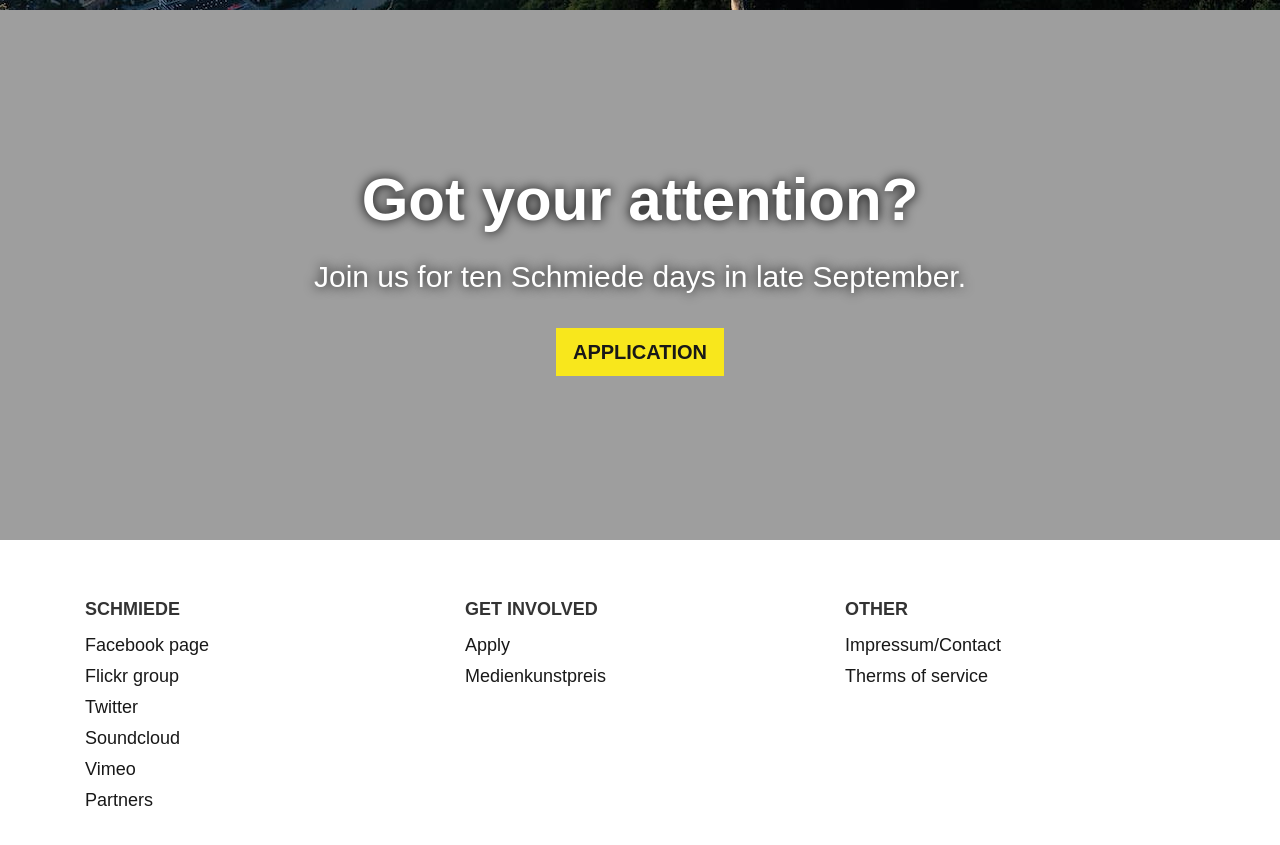
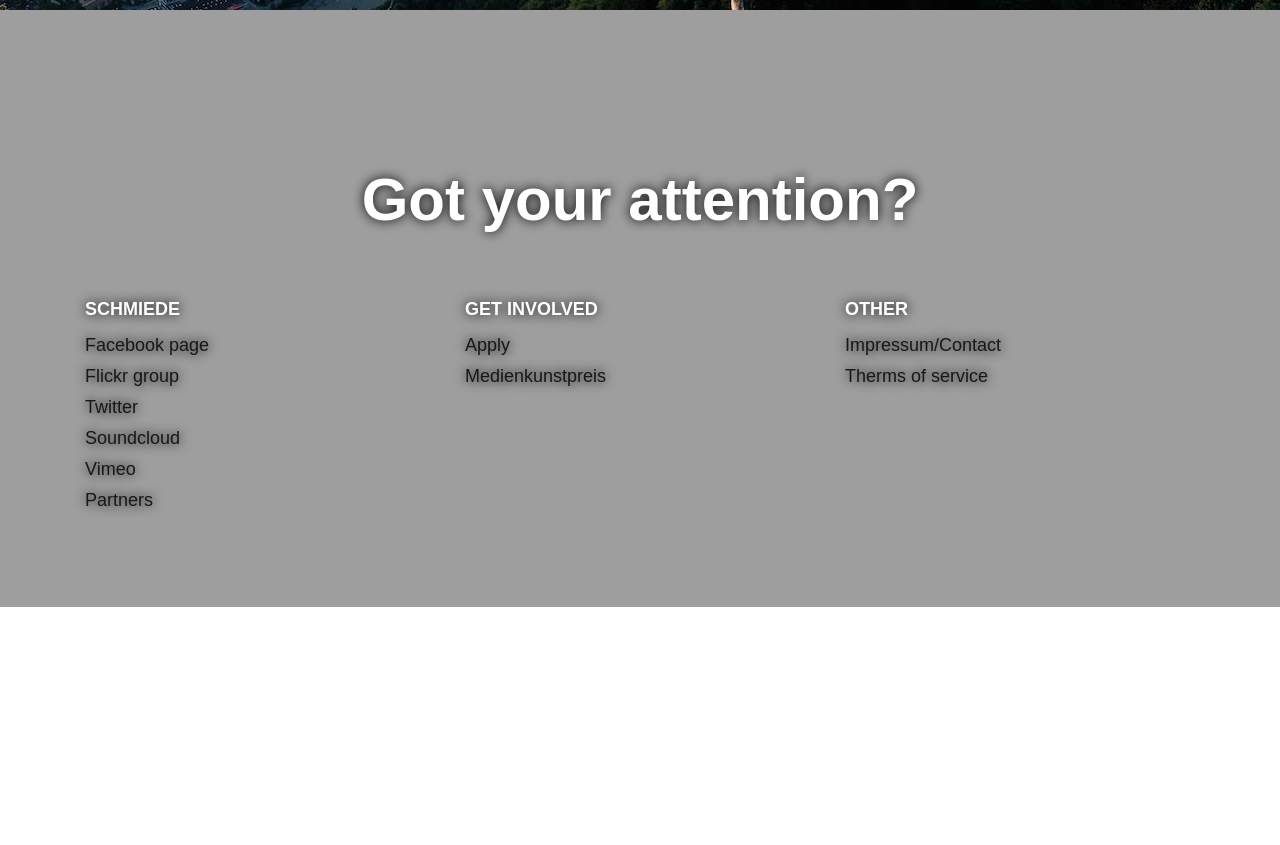
Before and after one commit to philippWassibauer/schmiede_web, a Jekyll site: the page built from index.html, in a window 1280 px wide and 900 px high, scrolled down 3336 px. Shown: the top 845 px of the window. Built offline with Jekyll 4.4.1, drawn with Linux system fonts in a browser that asks for light colours; after the commit the page ends 3943 px from its top, so only the background shows below that.

Commit message:
Update index.html

```diff
--- a/index.html
+++ b/index.html
@@ -96,12 +96,12 @@
   <h2>
     Got your attention?
   </h2>
-<p>
+<!-- <p>
     Join us for ten Schmiede days in late September.
     <br /><br />
     <a href="/apply/" class="btn btn-primary btn-lg yellow">APPLICATION</a>
   </p>
-</div>
+</div> -->
 <!--
 <div class="image-section" style="background-image: url(/images/invent_sports.jpg);">
   <h2>
```
